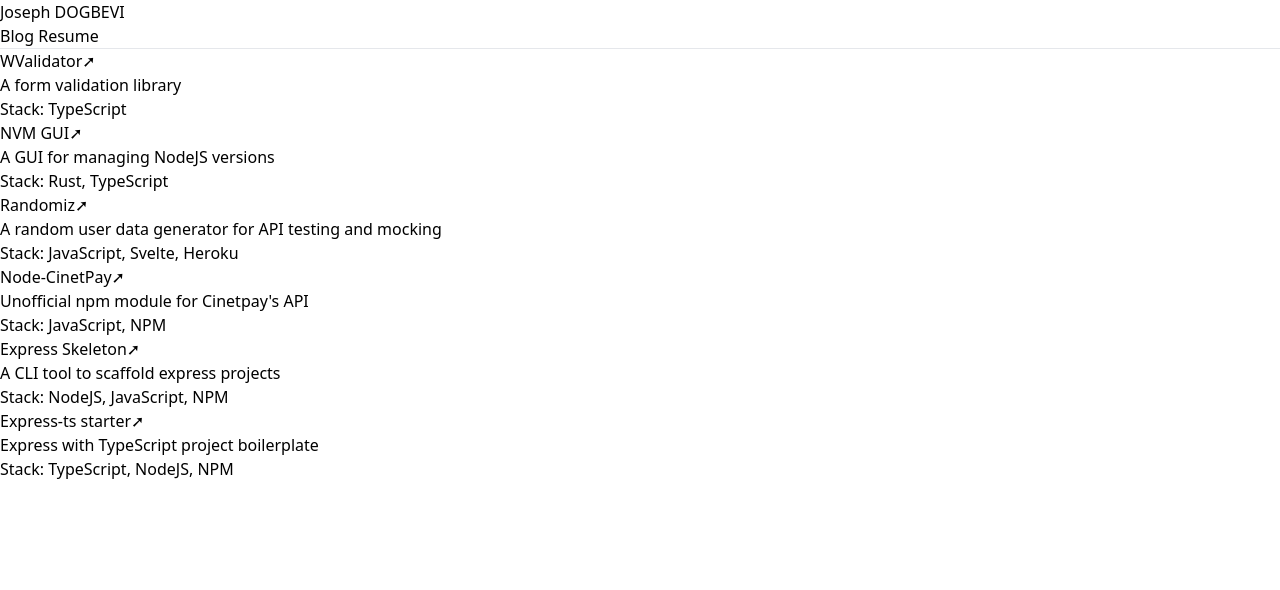
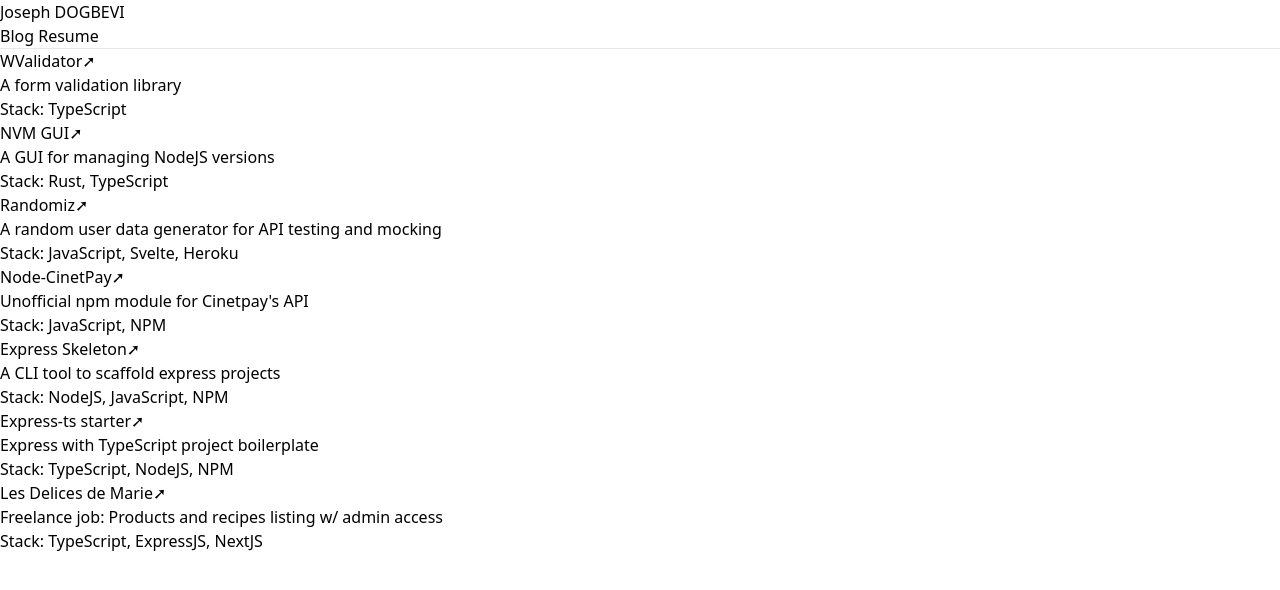
Before and after one commit to TheWisePigeon/my-portfolioV2, a SvelteKit app: page /projects in a window 1280 px wide. Shown: the top 590 px of the page. Built offline with nearby package versions, Linux system fonts and the light colour scheme.

Commit message:
feat: added project

```diff
--- a/src/routes/projects/+page.svelte
+++ b/src/routes/projects/+page.svelte
@@ -36,6 +36,12 @@
       desc: "Express with TypeScript project boilerplate",
       stack: "TypeScript, NodeJS, NPM",
     },
+    {
+      name: "Les Delices de Marie",
+      link: "https://github.com/TheWisePigeon/fs0",
+      desc: "Freelance job: Products and recipes listing w/ admin access",
+      stack: "TypeScript, ExpressJS, NextJS",
+    }
   ];
 </script>
 
```
